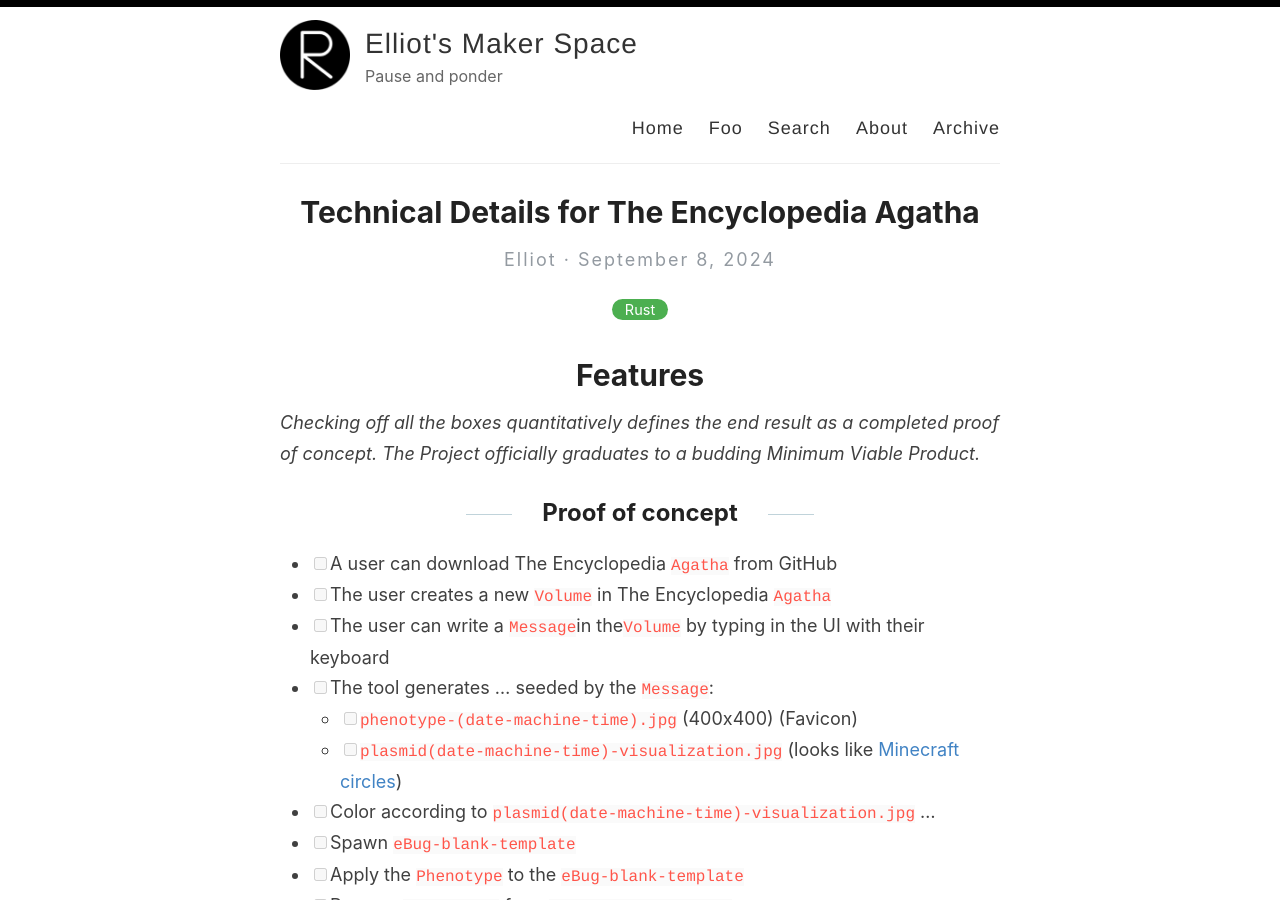
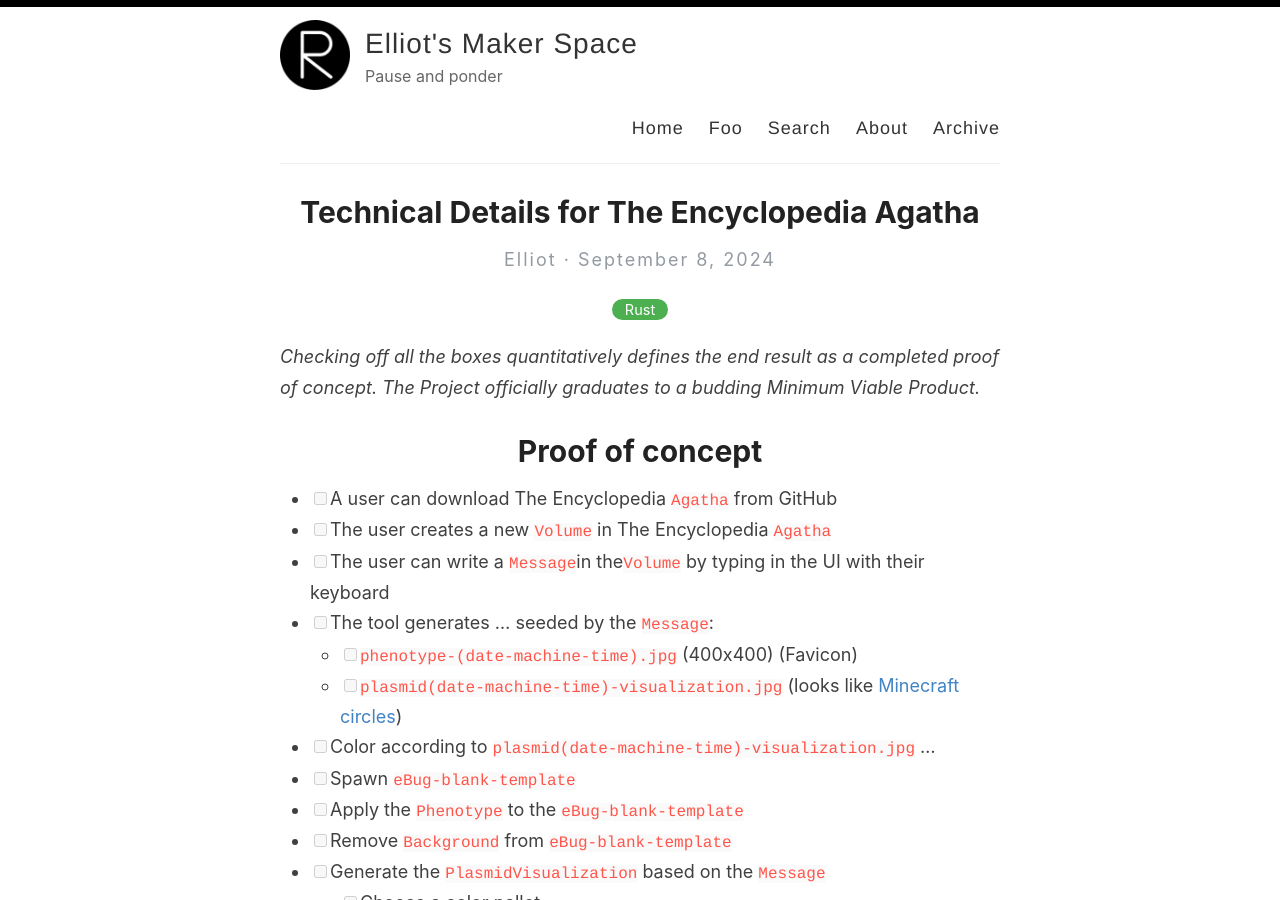
Before and after one commit to nurriol2/nurriol2.github.io, a Jekyll site: the page built from _posts/2024-09-08-technical-details-for-the-encyclopedia-agatha.md, in a window 1280 px wide and 900 px high. Built offline with Jekyll 4.4.1, drawn with Linux system fonts in a browser that asks for light colours.

Commit message:
Remove first heading to render body during `Home` view.
EXPERIMENT
Prefer partial text be rendered during `Home` view.

As understood, the markdown parser retrieves the first "Markdown
element" (i.e. Heading, paragraph, etc.).

By remove the initial heading, the next element is paragraph/body
text.

```diff
--- a/_posts/2024-09-08-technical-details-for-the-encyclopedia-agatha.md
+++ b/_posts/2024-09-08-technical-details-for-the-encyclopedia-agatha.md
@@ -4,13 +4,11 @@
 categories: Rust
 ---
 
-# Features
-
 _Checking off all the boxes quantitatively defines the end result as a completed
 proof of concept. The Project officially graduates to a budding Minimum
 Viable Product._
 
-## Proof of concept
+# Proof of concept
 
 - [ ] A user can download The Encyclopedia `Agatha` from GitHub
 - [ ] The user creates a new `Volume` in The Encyclopedia `Agatha`
@@ -40,7 +38,7 @@
 - [ ] Add the completed `eBug-blank-tempate.jpg` to the html page as a copy-pasteable image
 - [ ] Add the `PlasmidVisualization.jpg` to the html page as a copy-pasteable image
 
-## Minimum Viable Product
+# Minimum Viable Product
 
 _Checking off all the boxes quantitatively defines the end result as a completed
 Minimum Viable Product. The project officially graduates to the Stretch Goal Phase._
@@ -55,7 +53,7 @@
 - [ ] The tool generates `.ico` files of the images
 - [ ] User authentication
 
-## Stretch
+# Stretch
 
 _["Everything's coming up Millhouse!"](https://elliotsmaker.space/2024-09-08-agatha/)_
 
```
